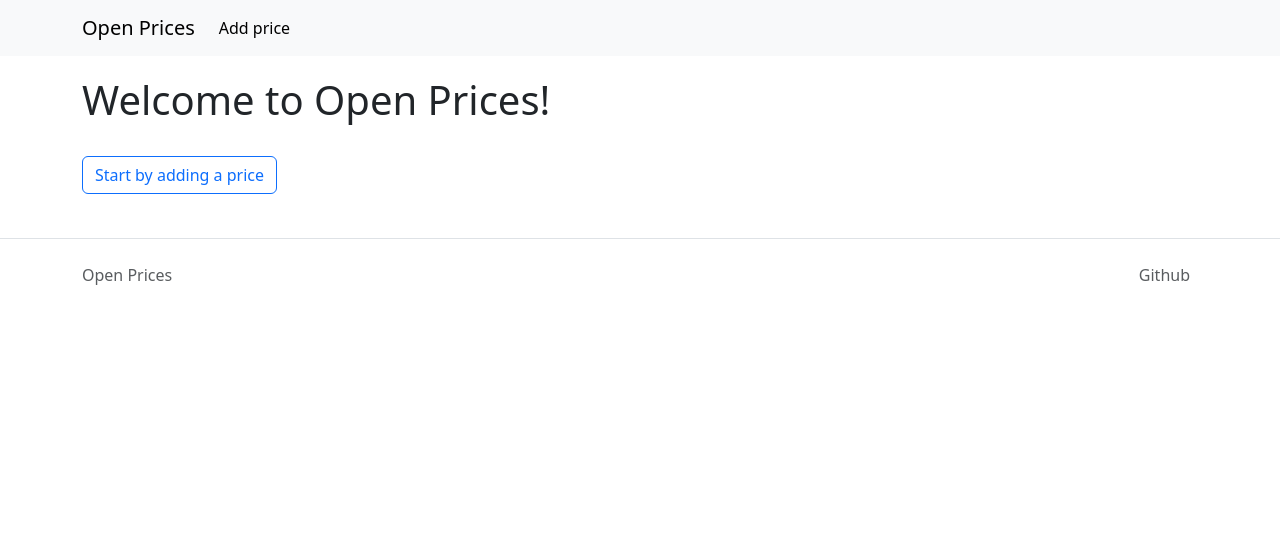
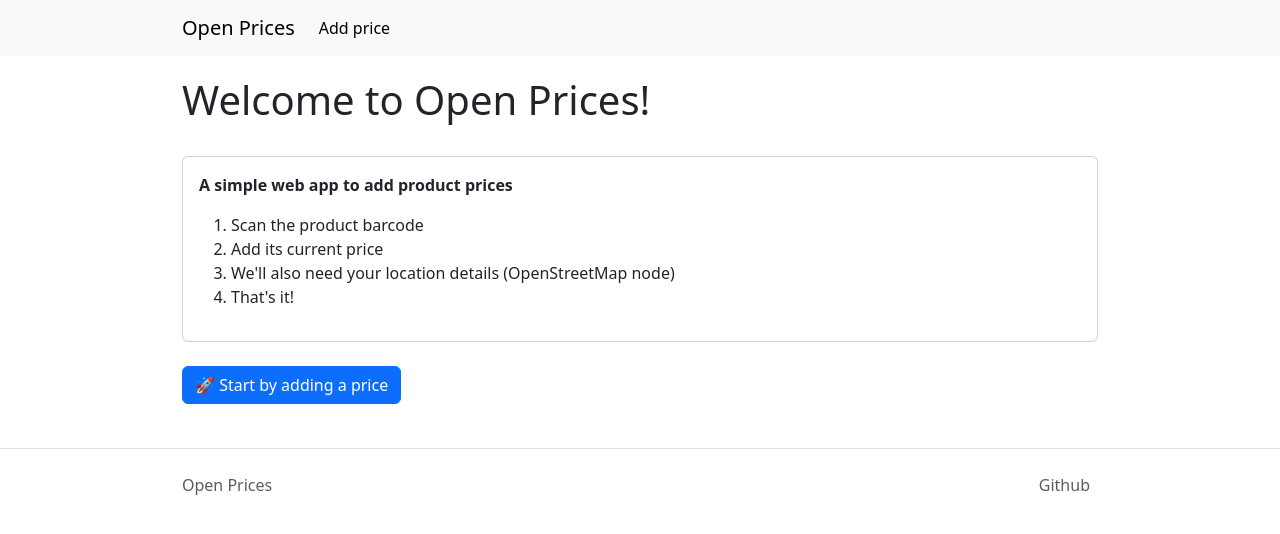
Before and after one commit to raphodn/open-prices-poc, a Django app: page / in a window 1280 px wide. Shown: the top 534 px of the page. Run offline with Django 4.2, Linux system fonts and the light colour scheme; some libraries are stand-ins or nearby versions.

Commit message:
Container max with 940

```diff
--- a/static/css/extra.css
+++ b/static/css/extra.css
@@ -3,16 +3,34 @@
     padding-bottom: 20px;
 }
 
-#location_osm_search_results > ul {
+@media (min-width: 992px) {
+    .container.max-width-940 {
+        max-width: 940px !important;
+    }
+}
+
+@media (min-width: 1200px) {
+    .container.max-width-940 {
+        max-width: 940px !important;
+    }
+}
+
+.container.max-width-940 {
+    max-width: 940px !important;
+}
+
+#location_osm_search_results>ul {
     list-style: none;
     padding-left: 0;
 }
-#location_osm_search_results > ul > li {
+
+#location_osm_search_results>ul>li {
     padding: 5px;
     margin-bottom: 5px;
     border: 1px solid rgba(0, 0, 0, 0.175);
     border-radius: 0.375rem;
 }
-#location_osm_search_results > ul > li:last-child {
+
+#location_osm_search_results>ul>li:last-child {
     margin-bottom: 0;
 }
--- a/templates/includes/_footer.html
+++ b/templates/includes/_footer.html
@@ -1,5 +1,5 @@
 <footer class="py-3 my-4 border-top">
-    <div class="container">
+    <div class="container max-width-940">
         <div class="row">
             <div class="col-md-4 my-auto">
                 <p class="mb-0 text-muted">Open Prices</p>
--- a/templates/includes/_header.html
+++ b/templates/includes/_header.html
@@ -1,5 +1,5 @@
 <nav class="navbar navbar-expand-lg navbar-light bg-light">
-    <div class="container">
+    <div class="container max-width-940">
         <a class="navbar-brand" href="{% url 'pages:home' %}">Open Prices</a>
         <button class="navbar-toggler" type="button" data-bs-toggle="collapse" data-bs-target="#navbarNav"
             aria-controls="navbarNav" aria-expanded="false" aria-label="Toggle navigation">
--- a/templates/layouts/base.html
+++ b/templates/layouts/base.html
@@ -32,6 +32,7 @@
         {% endblock %}
 
         <main id="main" role="main">
+            <div class="container max-width-940">
                 {% block breadcrumbs %}{% endblock %}
 
                 {% block messages %}
@@ -45,6 +46,7 @@
                 {% endblock %}
 
                 {% block content %}{% endblock %}
+            </div>
         </main>
 
         {% block footer %}
--- a/templates/prices/create.html
+++ b/templates/prices/create.html
@@ -1,10 +1,9 @@
 {% extends "layouts/base.html" %}
 {% load django_bootstrap5 %}
 
-{% block title %}Add a price - {{ block.super }}{% endblock %}
+{% block title %}Add a price {{ block.super }}{% endblock %}
 
 {% block content %}
-<div class="container">
 <h1>Add a price</h1>
 
 <form id="price_create_form" method="POST" action="">
@@ -76,13 +75,12 @@
 
     <div class="row">
         <div class="col">
-                {% bootstrap_button button_type="submit" button_class="btn-primary" content="Create" %}
+            {% bootstrap_button button_type="submit" button_class="btn-primary" content="🚀 Create" %}
             {# {% bootstrap_button button_type="reset" button_class="btn-secondary" content=_("Cancel") %} #}
             <a class="btn btn-secondary" href="{% url 'pages:home' %}">Cancel</a>
         </div>
     </div>
 </form>
-</div>
 {% endblock %}
 
 {% block modals %}
--- a/templates/www/home.html
+++ b/templates/www/home.html
@@ -1,13 +1,27 @@
 {% extends "layouts/base.html" %}
 
-{% block title %}Home - {{ block.super }}{% endblock %}
+{% block title %}Home {{ block.super }}{% endblock %}
 
 {% block content %}
-<div class="container">
-    <h1>Welcome to Open Prices!</h1>
+<h1>Welcome to Open Prices!</h1>
 
-    <br />
+<br />
 
-    <a href="{% url 'prices:create' %}" class="btn btn-outline-primary">Start by adding a price</a>
+<div class="card">
+    <div class="card-body">
+        <p class="card-text">
+            <strong>A simple web app to add product prices</strong>
+            <ol>
+                <li>Scan the product barcode</li>
+                <li>Add its current price</li>
+                <li>We'll also need your location details (OpenStreetMap node)</li>
+                <li>That's it!</li>
+            </ol>
+        </p>
+    </div>
 </div>
+
+<br />
+
+<a href="{% url 'prices:create' %}" class="btn btn-primary">🚀 Start by adding a price</a>
 {% endblock %}
```
Lines whose indentation alone changed are shown as unchanged.
